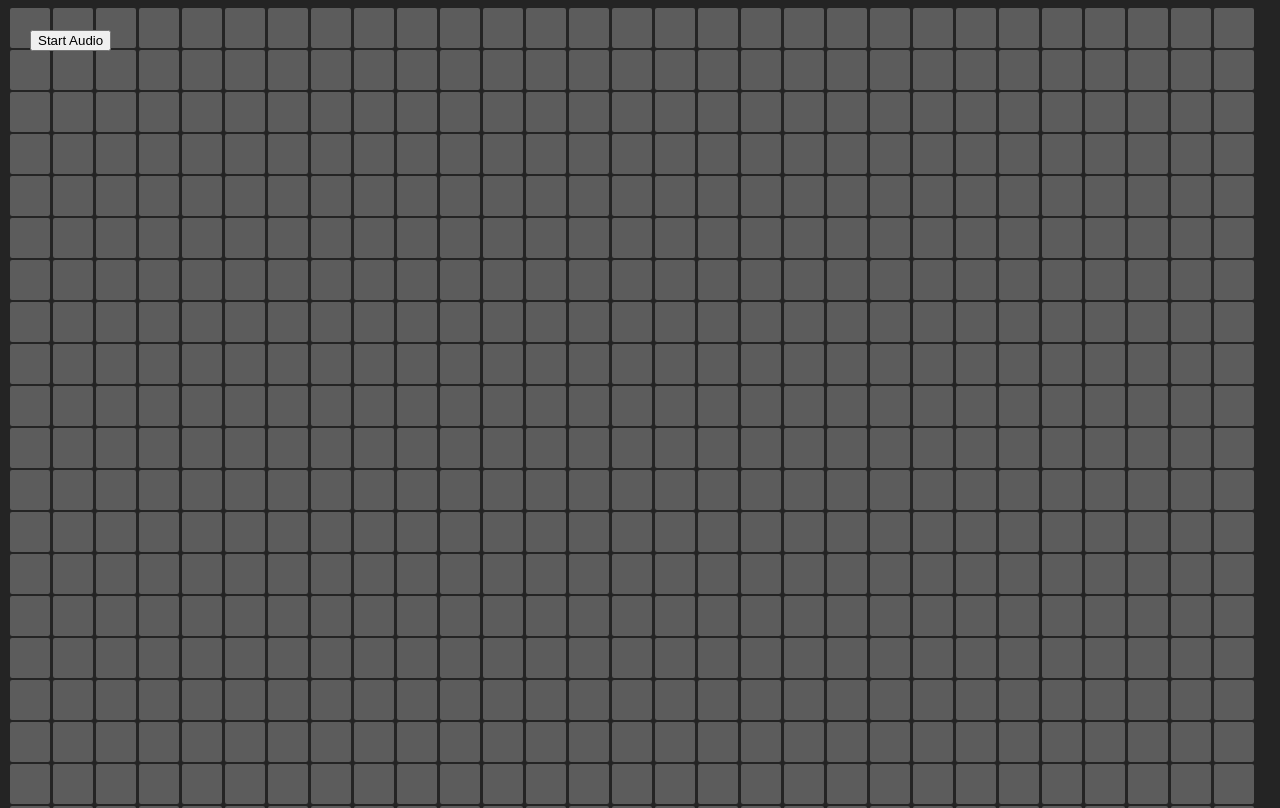
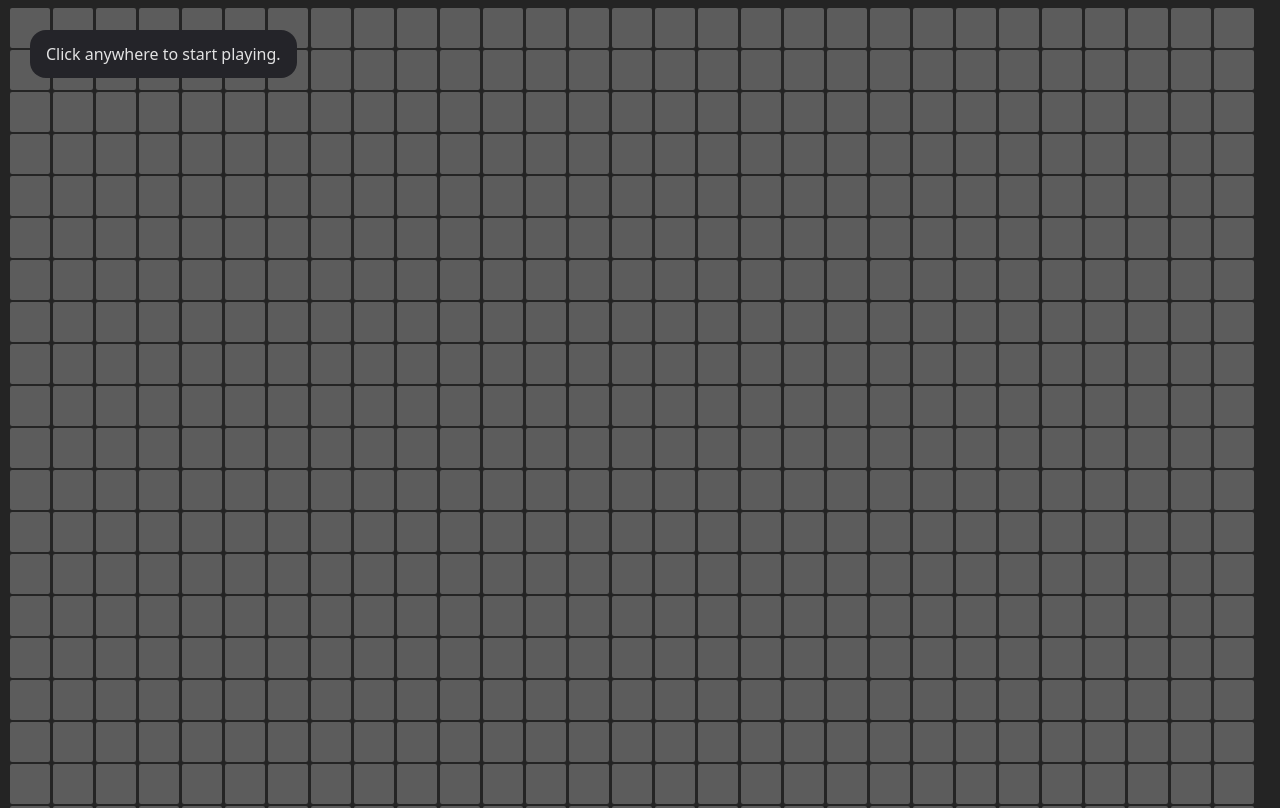
Before and after one commit to clareysean/lightboard-synth, a plain HTML site: page public/index.html in a window 1280 px wide. Drawn offline with Linux system fonts and the light colour scheme.

Commit message:
replace start audio button with div.

```diff
--- a/public/index.html
+++ b/public/index.html
@@ -9,7 +9,7 @@
   </head>
   <body>
     <div>
-      <button class="start-button" onClick="startAudio()">Start Audio</button>
+      <div class="start-msg">Click anywhere to start playing.</div>
       <div class="container">
         <div class="grid"></div>
       </div>
--- a/src/styles/styles.css
+++ b/src/styles/styles.css
@@ -1,5 +1,5 @@
 :root {
-  font-family: Inter, system-ui, Avenir, Helvetica, Arial, sans-serif;
+  font-family: system-ui, Avenir, Helvetica, Arial, sans-serif;
   font-weight: 400;
   line-height: 1;
   color-scheme: light dark;
@@ -50,9 +50,12 @@ div {
   display: none;
 }
 
-.start-button {
+.start-msg {
   position: absolute;
   top: 30px;
   left: 30px;
   z-index: 2;
+  background-color: #242429;
+  padding: 1rem;
+  border-radius: 1rem;
 }
```
Also changed, not shown: 1 other file.
